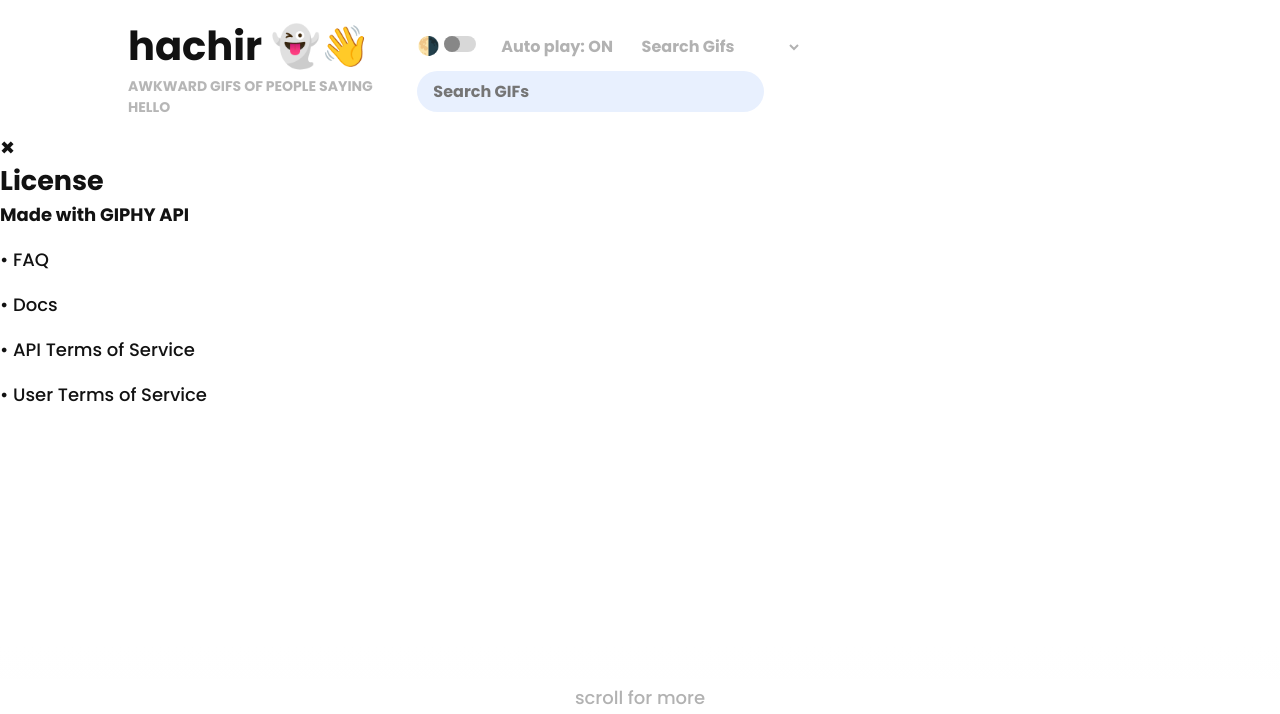
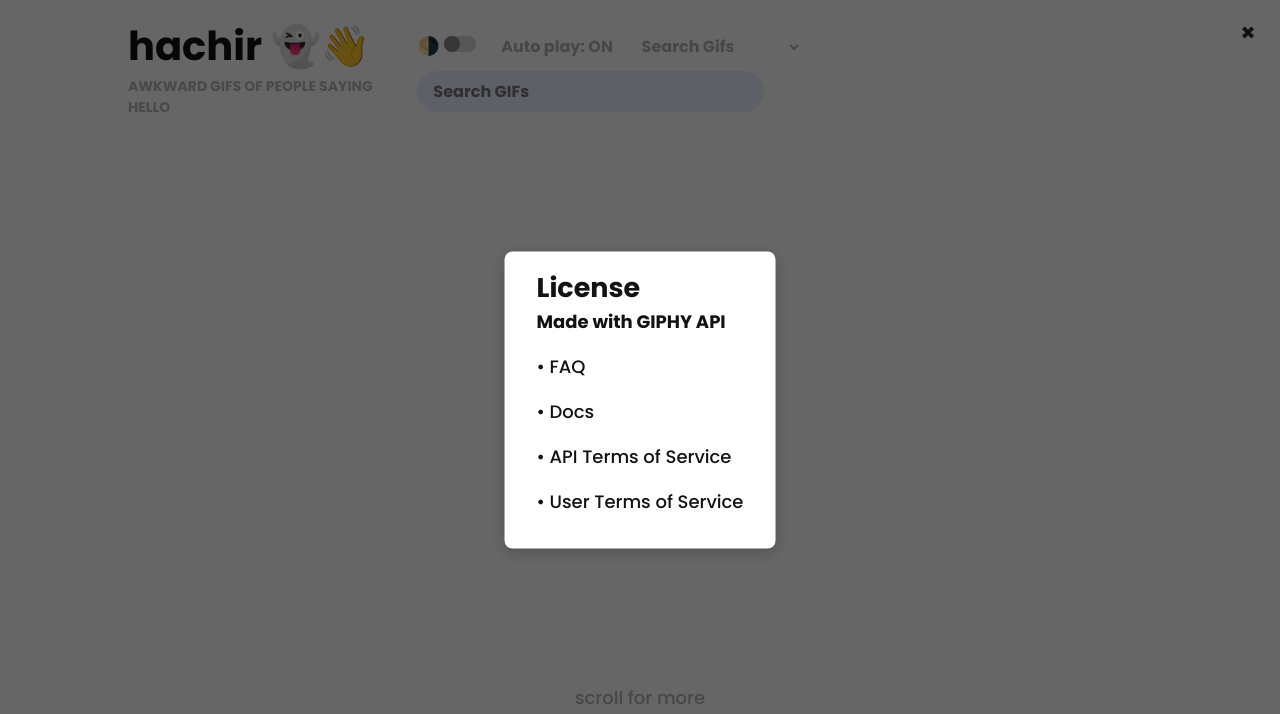
Before and after one commit to hachir/Giphy-Search-Api, a website: page index.html in a window 1280 px wide. Both pictures are taken after a click on the element "License". Shown: the top 714 px of the page. Drawn offline with Linux system fonts and the light colour scheme; no server answers.

Commit message:
update index.css

```diff
--- a/index.css
+++ b/index.css
@@ -317,3 +317,65 @@
 .trigger {
   cursor: pointer;
 }
+.modal {
+  position: fixed;
+  top: 0;
+  left: 0;
+  z-index: 99;
+  visibility: hidden;
+  width: 100%;
+  height: 100%;
+  background-color: rgba(0, 0, 0, .6);
+  opacity: 0;
+  transition: all .2s;
+  transform: scale(1.05);
+}
+
+.show-modal {
+  visibility: visible;
+  opacity: 1;
+  transition: all .2s;
+  transform: scale(1);
+}
+
+.modal-content {
+  position: absolute;
+  top: 50%;
+  left: 50%;
+  overflow: auto;
+  padding: 16px 32px;
+  max-width: 80%;
+  max-height: 80%;
+  border-radius: 8px;
+  background-color: var(--bg-color);
+  filter: drop-shadow(0 4px 8px rgba(0, 0, 0, .2));
+  transform: translate(-50%, -50%);
+}
+
+.close-button {
+  position: fixed;
+  top: 16px;
+  right: 16px;
+  display: inline-flex;
+  width: 32px;
+  height: 32px;
+  border-radius: 50%;
+  color: var(--fg-color);
+  cursor: pointer;
+  transition: all .2s;
+  align-items: center;
+  justify-content: center;
+}
+
+.img {
+  position: relative;
+}
+
+.sharer {
+  position: absolute;
+  transition: all .2s ease;
+}
+
+.sharer a {
+  cursor: pointer;
+}
```
